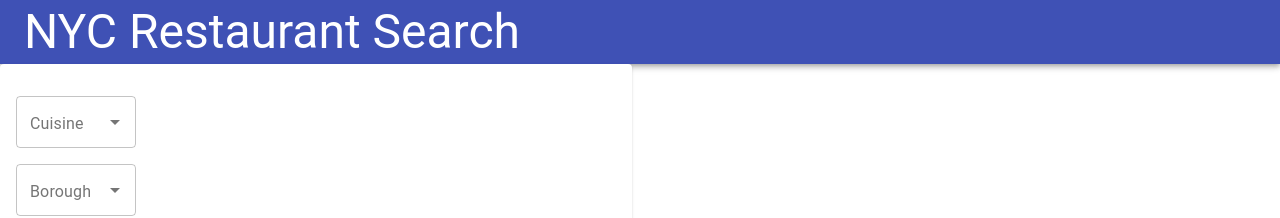
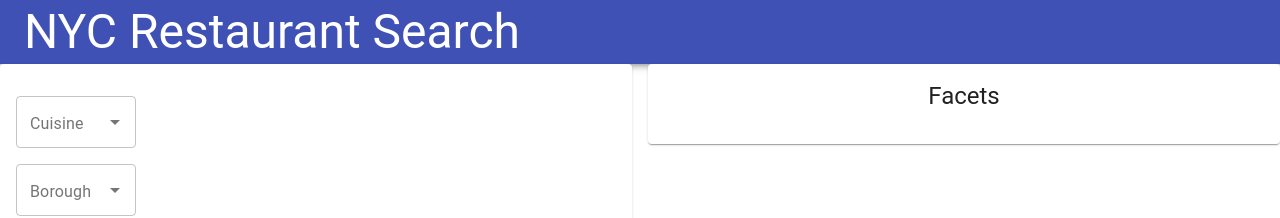
Before and after one commit to codefriar/fmrn-esm-base, a React (Create React App) app in the folder client/: page / in a window 1280 px wide. Shown: the top 218 px of the page. Built offline with nearby package versions, Linux system fonts and the light colour scheme; no server answers.

Commit message:
work updates

```diff
--- a/client/src/App.js
+++ b/client/src/App.js
@@ -1,7 +1,7 @@
 import React, { useState } from 'react'
 import AppBar from '@material-ui/core/AppBar'
 import Toolbar from '@material-ui/core/Toolbar'
-import TypoGraphy from '@material-ui/core/Typography'
+import Typography from '@material-ui/core/Typography'
 import Card from '@material-ui/core/Card'
 import CardContent from '@material-ui/core/CardContent'
 import TextField from '@material-ui/core/TextField'
@@ -10,8 +10,6 @@
 import ResultsDataTable from './ResultsDataTable.js'
 import Autocomplete from '@mui/material/Autocomplete'
 import FacetChips from './FacetChips'
-import Box from '@mui/material/Box'
-import Paper from '@mui/material/Paper'
 import Grid from '@mui/material/Grid'
 import './App.css'
 
@@ -89,9 +87,9 @@
     <div className="App">
       <AppBar color="primary" position="static">
         <Toolbar>
-          <TypoGraphy variant="h3" color="inherit">
+          <Typography variant="h3" color="inherit">
             NYC Restaurant Search
-          </TypoGraphy>
+          </Typography>
         </Toolbar>
       </AppBar>
       <Grid container spacing={2}>
@@ -165,7 +163,14 @@
           </Card>
         </Grid>
         <Grid item xs={6}>
-          <FacetChips facets={facetResults} />
+          <Card>
+            <CardContent>
+              <Typography gutterBottom variant="h5" component="div">
+                Facets
+              </Typography>
+              <FacetChips facets={facetResults} />
+            </CardContent>
+          </Card>
         </Grid>
       </Grid>
 
--- a/client/src/FacetChips.js
+++ b/client/src/FacetChips.js
@@ -10,7 +10,7 @@
       for (const [facetName, facetData] of Object.entries(
         this.props.facets.facet
       )) {
-        for (const [key, value] of Object.entries(facetData.buckets)) {
+        for (const [, value] of Object.entries(facetData.buckets)) {
           facets.push({
             key: value._id,
             label: value._id + ' (' + value.count + ')',
```
